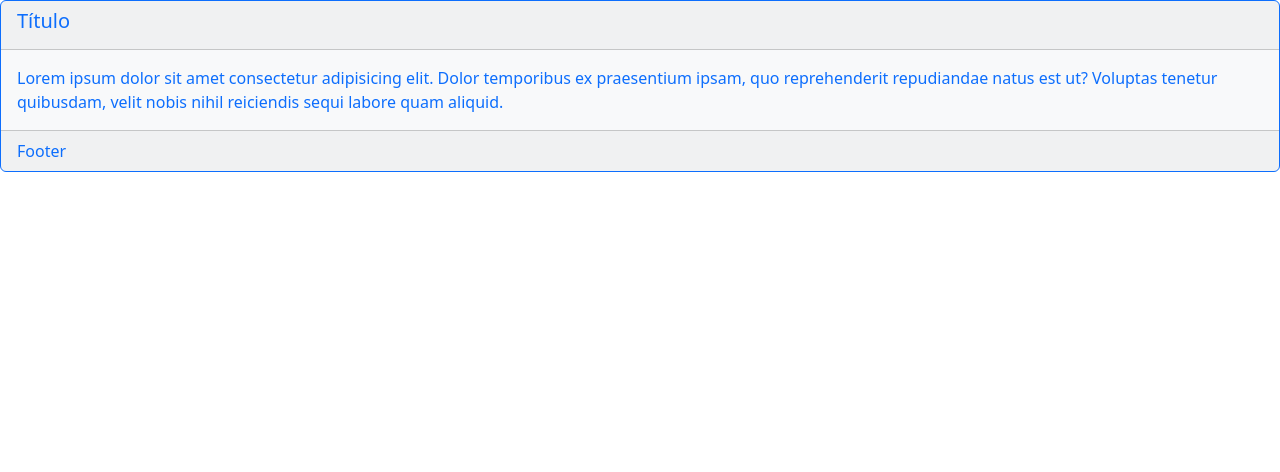
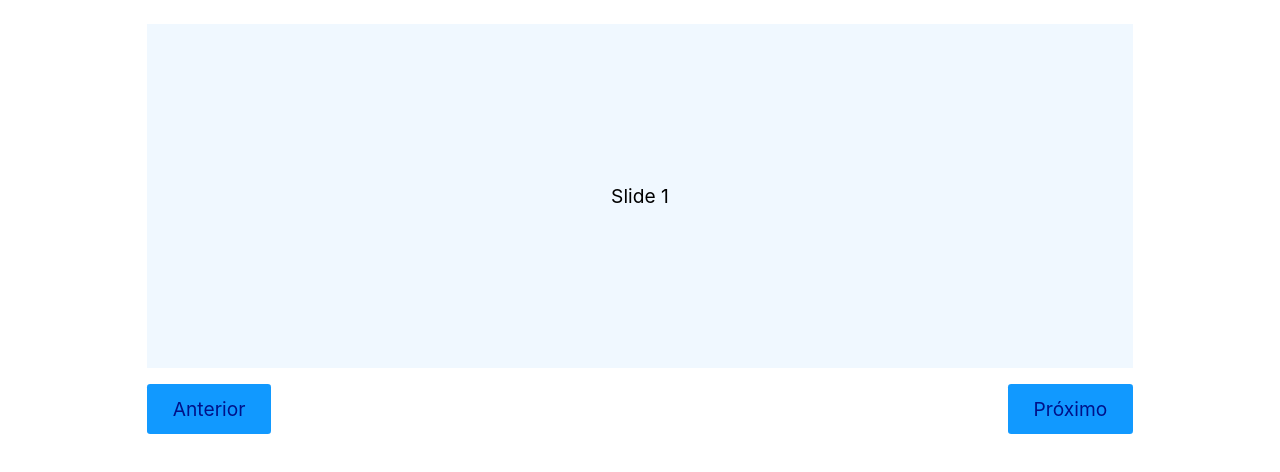
Before and after one commit to jeanfwl/react-origamid, a React (Create React App) app in the folder react-curso/appreact/: page / in a window 1280 px wide. Shown: the top 472 px of the page. Built offline with nearby package versions, Linux system fonts and the light colour scheme.

Commit message:
Finalizado aula de animações e feito projeto de Slide

```diff
--- a/react-curso/appreact/public/index.html
+++ b/react-curso/appreact/public/index.html
@@ -22,7 +22,7 @@
       work correctly both with client-side routing and a non-root public URL.
       Learn how to configure a non-root public URL by running `npm run build`.
     -->
-  <!-- <link rel="stylesheet" href="%PUBLIC_URL%/style.css" /> -->
+  <link rel="stylesheet" href="%PUBLIC_URL%/style.css" />
 
   <title>React App</title>
 </head>
--- /dev/null
+++ b/react-curso/appreact/src/css/animacoes/App.css
@@ -0,0 +1,12 @@
+.animeLeft {
+  opacity: 0;
+  transform: translateX(-20px);
+  animation: animeLeft .3s forwards;
+}
+
+@keyframes animeLeft {
+  to {
+    transform: initial;
+    opacity: initial;
+  }
+}
--- /dev/null
+++ b/react-curso/appreact/src/css/animacoes/slide/App.js
@@ -0,0 +1,26 @@
+import React from 'react';
+import Slide from './Slide';
+
+const App = () => {
+  const slides = [
+    {
+      id: 'slide1',
+      item: 'Slide 1',
+    },
+    {
+      id: 'slide2',
+      item: 'Slide 2',
+    },
+    {
+      id: 'slide3',
+      item: 'Slide 3',
+    },
+  ];
+  return (
+    <div>
+      <Slide slides={slides} />
+    </div>
+  );
+};
+
+export default App;
--- /dev/null
+++ b/react-curso/appreact/src/css/animacoes/slide/Slide.js
@@ -0,0 +1,42 @@
+import React from 'react';
+import styles from './Slide.module.css';
+
+const Slide = ({ slides }) => {
+  const [slide, setSlide] = React.useState(0);
+  const [position, setPosition] = React.useState(0);
+  const contentRef = React.useRef();
+
+  React.useEffect(() => {
+    const { width } = contentRef.current.getBoundingClientRect();
+    setPosition(-(width * slide));
+  }, [slide]);
+
+  function slidePrev() {
+    if (slide > 0) setSlide(slide - 1);
+  }
+  function slideNext() {
+    if (slide < slides.length - 1) setSlide(slide + 1);
+  }
+
+  return (
+    <div className={styles.container}>
+      <div
+        className={styles.content}
+        style={{ transform: `translateX(${position}px)` }}
+        ref={contentRef}
+      >
+        {slides.map(({ id, item }) => (
+          <div key={id} className={styles.item}>
+            {item}
+          </div>
+        ))}
+      </div>
+      <nav className={styles.nav}>
+        <button onClick={slidePrev}>Anterior</button>
+        <button onClick={slideNext}>Próximo</button>
+      </nav>
+    </div>
+  );
+};
+
+export default Slide;
--- /dev/null
+++ b/react-curso/appreact/src/css/animacoes/slide/Slide.module.css
@@ -0,0 +1,24 @@
+.container {
+  overflow: hidden;
+}
+
+.content {
+  display: flex;
+  transition: transform .3s ease;
+}
+
+  .item {
+    flex-shrink: 0;
+    width: 80%;
+    background-color: aliceblue;
+    padding: 10rem 0;
+    text-align: center;
+    margin: 0 10%;
+  }
+
+.nav {
+  width: 80%;
+  margin: 1rem auto;
+  display: flex;
+  justify-content: space-between;
+}
--- a/react-curso/appreact/src/index.js
+++ b/react-curso/appreact/src/index.js
@@ -1,8 +1,8 @@
 import React from 'react';
 import ReactDOM from 'react-dom/client';
-import App from './css/frameworks/react-bootstrap';
+import App from './css/animacoes/slide/App';
 
-import 'bootstrap/dist/css/bootstrap.min.css';
+// import 'bootstrap/dist/css/bootstrap.min.css';
 // import 'bootstrap/dist/js/bootstrap.bundle.min'; possível omitir usando react-bootstrap
 
 const root = ReactDOM.createRoot(document.getElementById('root'));
```
Also changed, not shown: react-curso/appreact/src/css/animacoes/App.js (added, +16 -0 lines), react-curso/appreact/src/css/animacoes/Produto.js (added, +12 -0 lines).
